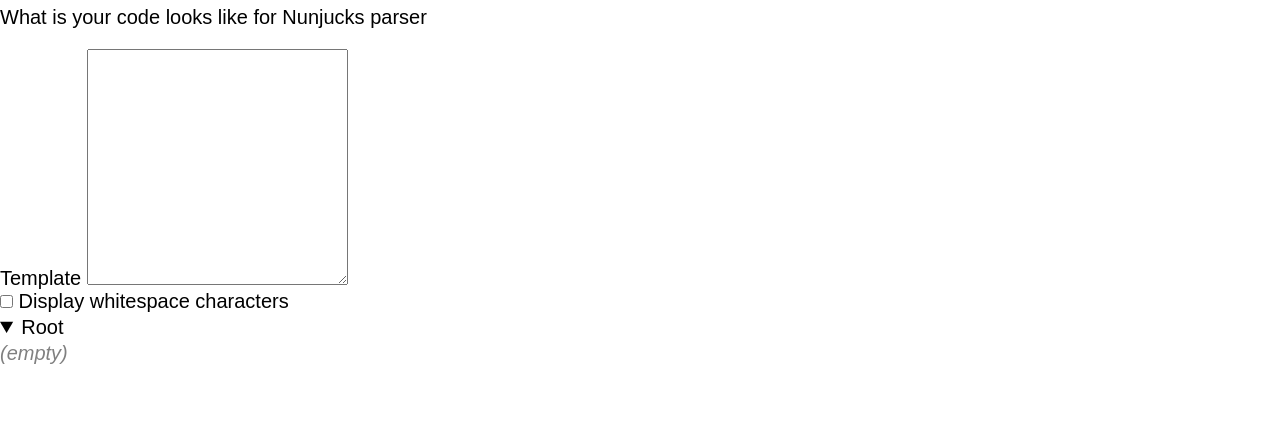
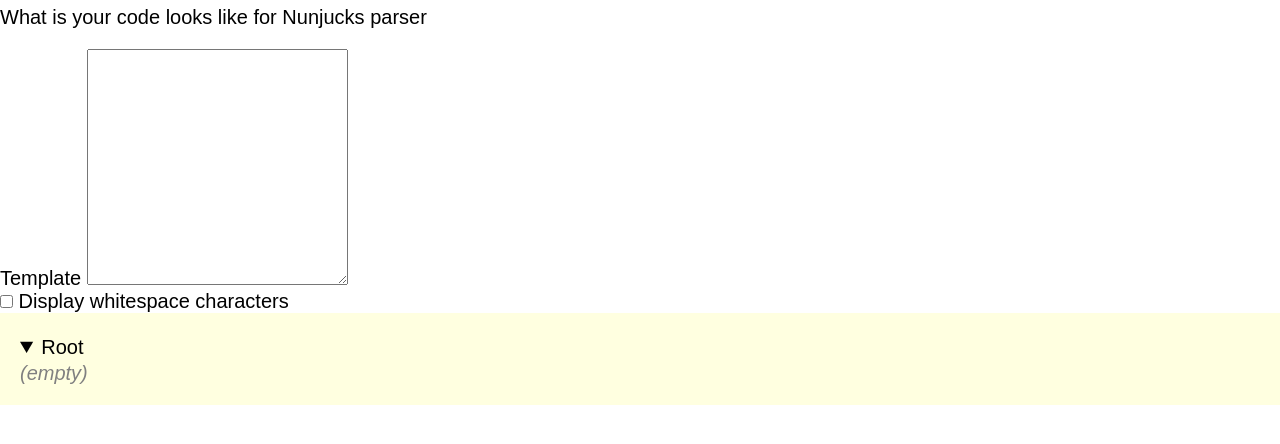
Before and after one commit to ogonkov/nunjucks-ast-explorer, a website built with webpack: page src/index.ejs in a window 1280 px wide. Shown: the part 94-538 px from the top of the page. Built offline with nearby package versions, Linux system fonts and the light colour scheme.

Commit message:
Add tree styles

```diff
--- a/src/index.ejs
+++ b/src/index.ejs
@@ -24,7 +24,7 @@
         </div>
     </form>
 
-    <div id="tree"></div>
+    <div id="tree" class="app-tree"></div>
 </main>
 
 </body>
--- a/src/index.scss
+++ b/src/index.scss
@@ -13,6 +13,11 @@
   p {
     margin: 0;
   }
+}
+
+.app-tree {
+  background-color: lightyellow;
+  padding: 1em;
 }
 
 .node-element {
```
